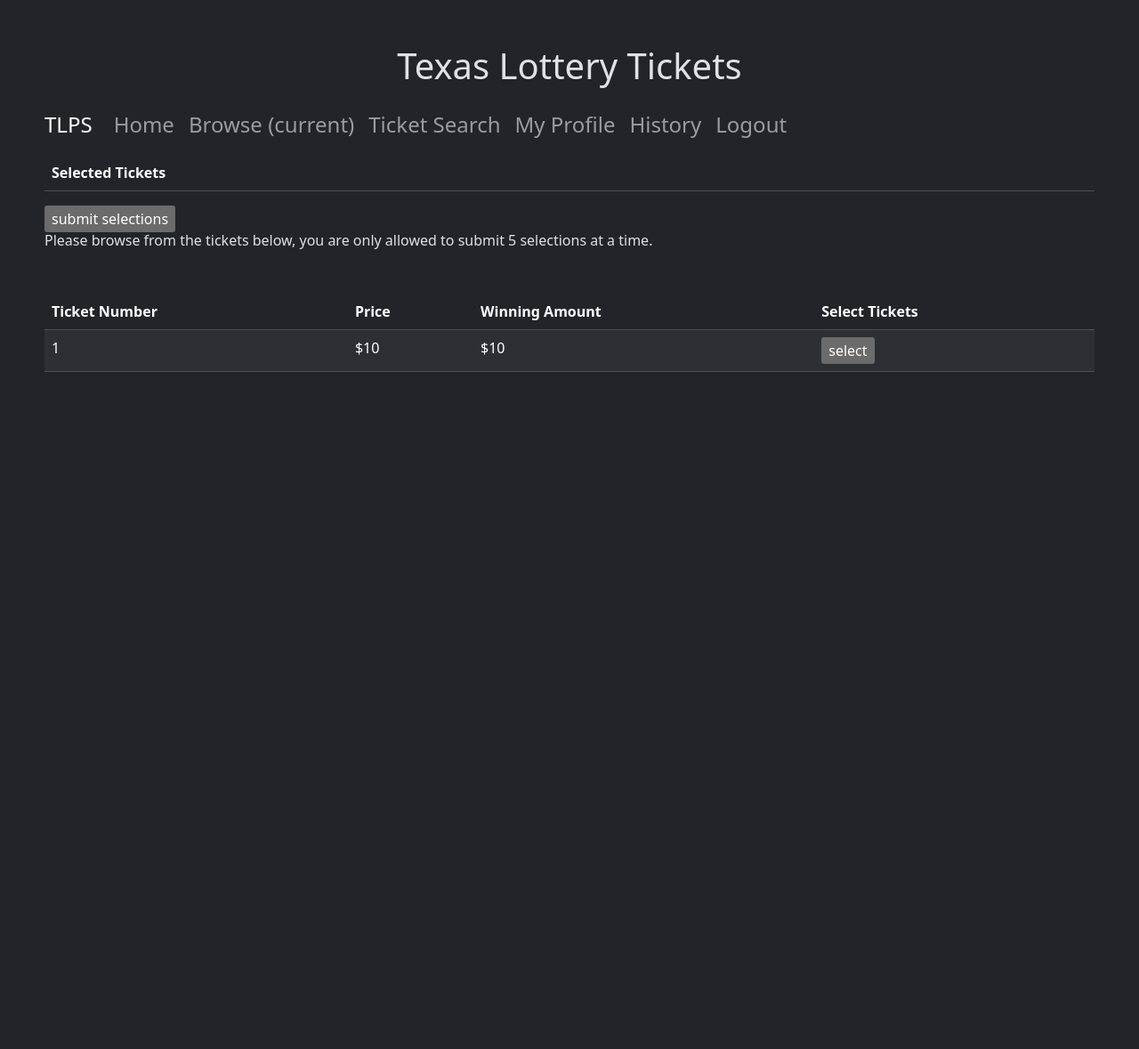
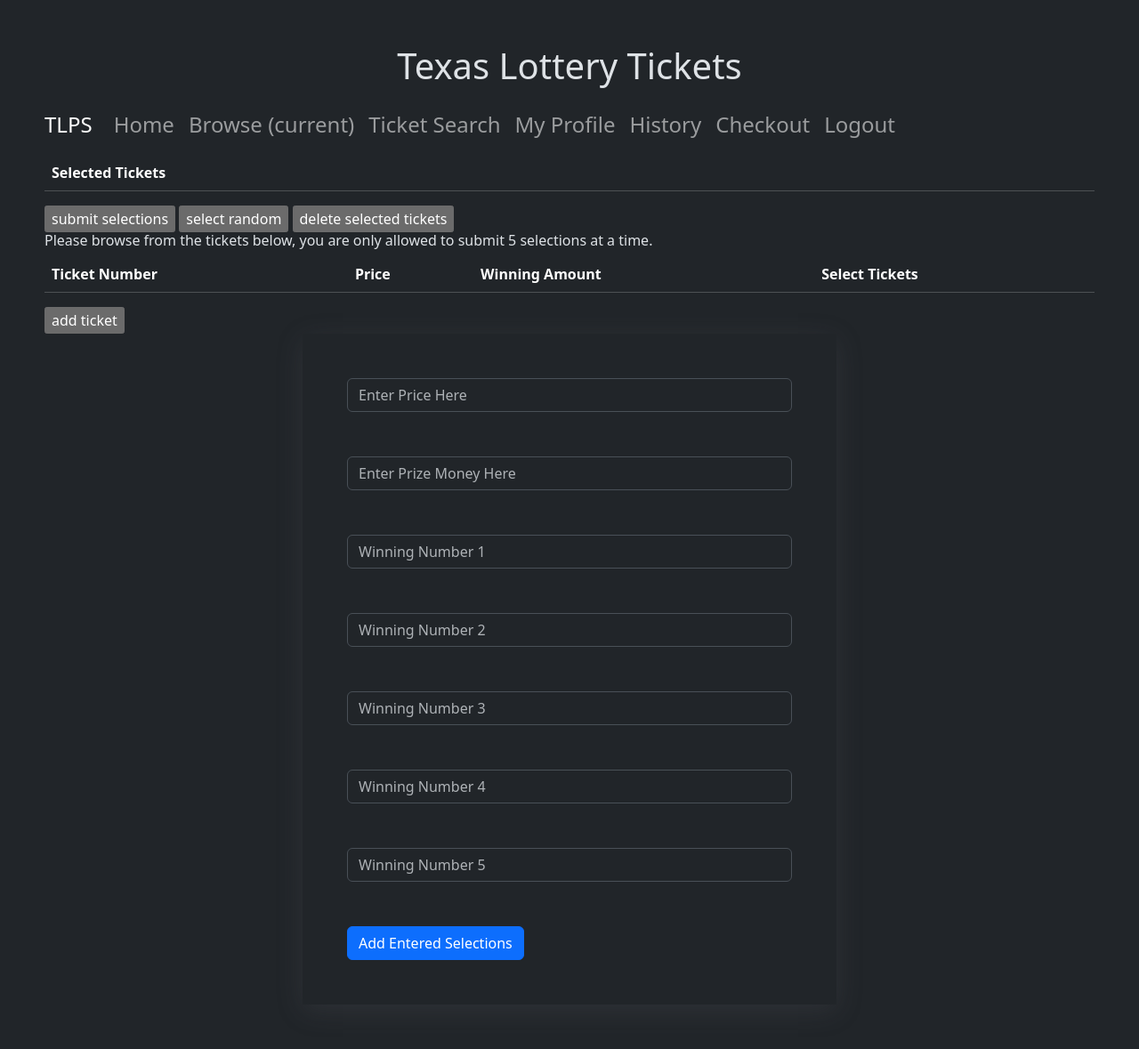
Before and after one commit to arizzo99/Lottery-Ticket-System, a PHP site: page /browse.php in a window 1280 px wide. Shown: the whole page at 89% size. Before the commit the page ends 418 px from the top, so only its background shows below. Run offline with PHP 8.4, Linux system fonts and the light colour scheme; the visitor is signed in with stand-in values (Sample User, id 1); tables that the repository leaves empty or names only in its code hold one stand-in row (values such as "Sample post"); data that the repository does not hold is empty.

Commit message:
Update browse.php

```diff
--- a/XAMPP/browse.php
+++ b/XAMPP/browse.php
@@ -35,6 +35,9 @@ if(!isset($_SESSION["user"])){
                 </li>
                 <li class="nav-item">
                     <a href="history.php" class="nav-link">History </a>
+                </li>
+                <li class="nav-item">
+                    <a href="checkout.php" class="nav-link">Checkout </a>
                 </li>
                 <li class="nav-item">
                     <a href="logout.php" class="nav-link">Logout</a>
@@ -79,15 +82,21 @@ if(!isset($_SESSION["user"])){
             }
             else{
                 # once we reach here all ticket information is valid and can be pushed to the database
-                $sql = "INSERT INTO shopping_cart (ticket_id, id) VALUES (?, ?)";
+                foreach($all_tickets as $ticket){
+                    $sql = "SELECT price, winning_amount, winning_numbers FROM tickets WHERE $ticket = ticket_id";
+                    $result = mysqli_query($conn_bool, $sql);
+                    $data = $result->fetch_all(MYSQLI_ASSOC);
+                    foreach($data as $val){
+                        $price = $val['price'];
+                        $winning_amount = $val['winning_amount'];
+                        $winning_numbers = $val['winning_numbers'];
+                    }
+
+                    $sql = "INSERT INTO shopping_cart (ticket_id, id, price, winning_amount, winning_numbers) VALUES (?, ?, ? ,? ,?)";
                     $stmt = mysqli_stmt_init($conn_bool);
                     $prepare_stmt = mysqli_stmt_prepare($stmt, $sql);
 
-
-
-                if($prepare_stmt){
-                    foreach($all_tickets as $ticket){
-                        mysqli_stmt_bind_param($stmt, "ss", $ticket, $user_id);
+                    mysqli_stmt_bind_param($stmt, "sssss", $ticket, $user_id, $price, $winning_amount, $winning_numbers);
                     mysqli_stmt_execute($stmt);
                 }
 
@@ -106,19 +115,91 @@ if(!isset($_SESSION["user"])){
                 else{
                     die("Something went wrong.");
                 }
-
-
-                }
-                else{
-                    die("Something went wrong.");
-                }
-
             }
         }
         else{
             echo "<div class='alert alert-danger'>There are no tickets in your selection!</div>";
         }
 
+    }
+    elseif(isset($_POST['random'])){
+        $rand_tickets = array();
+        $num_selected = 0;
+
+        require_once 'database.php';
+        $sql = "SELECT ticket_id, price, winning_amount FROM tickets WHERE id IS NULL";
+        $result = mysqli_query($conn_bool, $sql);
+        $data = $result->fetch_all(MYSQLI_ASSOC);
+
+        if(isset($_SESSION['selected_tickets']) and sizeof($_SESSION['selected_tickets'])){
+            # user has some tickets selected. determine how many they have selected to see how many we need to randomly select.
+            $num_selected = sizeof($_SESSION['selected_tickets']);
+        }
+        else{
+            # user has no tickets selected, select 5 random tickets
+        }
+
+        $rand_selection_count = 5 - $num_selected;
+
+
+        $all_tickets = array();
+        foreach($data as $ticket){
+            array_push($all_tickets, $ticket['ticket_id']);
+        }
+
+        while(sizeof($rand_tickets) !== $rand_selection_count){
+            $k = array_rand($all_tickets);
+            $random_tick = $all_tickets[$k];
+
+            if(!in_array($random_tick, $rand_tickets) and !in_array($random_tick, $_SESSION['selected_tickets'])){
+                array_push($rand_tickets, $random_tick);
+            }
+        }
+
+        foreach($rand_tickets as $tick){
+            array_push($_SESSION['selected_tickets'], $tick);
+        }
+
+
+    }
+    elseif(isset($_POST['delete'])){
+        if(isset($_SESSION['selected_tickets']) and sizeof($_SESSION['selected_tickets']) > 0){
+            $errors = array();
+            # store info of the selected tickets
+            $all_tickets = array();
+            # remove all rows from selection table
+            foreach($_SESSION['selected_tickets'] as $value){
+                array_push($all_tickets, $value);
+                $key = array_search($value, $_SESSION['selected_tickets']);
+                unset($_SESSION['selected_tickets'][$key]);
+            }
+
+            require_once 'database.php';
+            $sql_del = "DELETE FROM tickets WHERE ticket_id = ?";
+            $stmt_del = mysqli_stmt_init($conn_bool);
+            $prepare_stmt_del = mysqli_stmt_prepare($stmt_del, $sql_del);
+
+            if($prepare_stmt_del){
+                foreach($all_tickets as $ticket){
+                    mysqli_stmt_bind_param($stmt_del, "s", $ticket);
+                    mysqli_stmt_execute($stmt_del);
+                }
+                echo "<div class='alert alert-info'>Ticket(s) have been deleted</div>";
+            }
+            else{
+                die("Something went wrong.");
+            }
+        }
+        else{
+            echo "<div class='alert alert-danger'>There are no tickets in your selection!</div>";
+        }
+    }
+    elseif(isset($_POST['add'])){
+        $_SESSION['is_adding'] = "yes";
+    }
+    elseif(isset($_POST['add_selections'])){
+        echo "<div class='alert alert-info'>Ticket Added</div>";
+        unset($_SESSION['is_adding']);
     }
 
     foreach($_POST as $key => $value){
@@ -154,7 +235,7 @@ if(!isset($_SESSION["user"])){
 
         <?php
         require_once 'database.php';
-        $sql = "SELECT ticket_id, price, winning_amount FROM tickets";
+        $sql = "SELECT ticket_id, price, winning_amount FROM tickets WHERE id IS NULL";
         $result = mysqli_query($conn_bool, $sql);
         $data = $result->fetch_all(MYSQLI_ASSOC);
         ?>
@@ -190,6 +271,10 @@ if(!isset($_SESSION["user"])){
         </table>
 
         <input type="submit" name="submit" value="submit selections">
+        <input type="submit" name="random" value="select random">
+        <?php if(isset($_SESSION['admin'])): ?>
+            <input type="submit" name="delete" value="delete selected tickets">
+        <?php endif ?>
         <h6>Please browse from the tickets below, you are only allowed to submit 5 selections at a time.</h4>
         <!-- ticket browsing table -->
         <table class='table table-striped table-dark table-hover'>
@@ -223,6 +308,38 @@ if(!isset($_SESSION["user"])){
                 <?php endforeach ?>
             </tbody>
         </table>
+        <?php if(isset($_SESSION['admin'])):?>
+            <input type="submit" name="add" value="add ticket">
+        <?php endif ?>
+        <?php if(isset($_SESSION['is_adding'])): ?>
+            <div class="container">
+                <div class="form-group">
+                    <input type="text" class="form-control" name="price" placeholder="Enter Price Here">
+                </div>
+                <div class="form-group">
+                    <input type="text" class="form-control" name="price" placeholder="Enter Prize Money Here">
+                </div>
+                <div class="form-group">
+                    <input type="number" min="1" max="50" class="form-control" name="num1" placeholder="Winning Number 1">
+                </div>
+                <div class="form-group">
+                    <input type="number" min="1" max="50" class="form-control" name="num2" placeholder="Winning Number 2">
+                </div>
+                <div class="form-group">
+                    <input type="number" min="1" max="50" class="form-control" name="num3" placeholder="Winning Number 3">
+                </div>
+                <div class="form-group">
+                    <input type="number" min="1" max="50" class="form-control" name="num4" placeholder="Winning Number 4">
+                </div>
+                <div class="form-group">
+                    <input type="number" min="1" max="50" class="form-control" name="num5" placeholder="Winning Number 5">
+                </div>
+                <div class="form-btn">
+                    <input type="submit" class="btn btn-primary" value="Add Entered Selections" name="add_selections">
+                </div>
+            </div>
+
+        <?php endif?>
     </form>
 
 </body>
```
Lines whose indentation alone changed are shown as unchanged.
